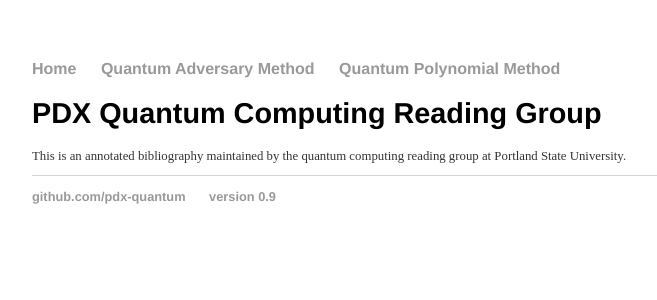
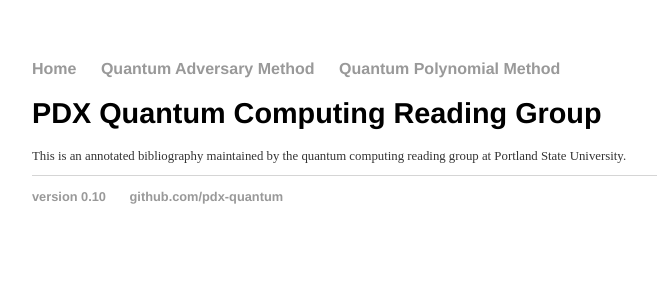
Before and after one commit to pdx-quantum/pdx-quantum.github.io, a Jekyll site: the page built from index.md, in a window 1280 px wide. Shown: the top 300 px of the page, without its empty margins (160-817 px from the left). Built offline with Jekyll 4.4.1, drawn with Linux system fonts in a browser that asks for light colours; part of the change alters nothing that is shown.

Commit message:
Maybe fix layouts

```diff
--- a/_config.yml
+++ b/_config.yml
@@ -2,17 +2,22 @@ name: PDX Quantum Computing Reading Group
 markdown: kramdown
 
 collections:
-    bibentries:
-        output: true
-        permalink: /:collection/:name
-        defaults:
-            values:
-                layout: bibentry
-    topics:
-        output: true
-        permalink: /:name
-        defaults:
-            values:
-                layout: topic
+  bibentries:
+    output: true
+    permalink: /:collection/:name
+  topics:
+    output: true
+    permalink: /:name
+defaults:
+  - scope:
+      path: ""
+      type: bibentries
+    values:
+      layout: bibentry
+  - scope:
+      path: ""
+      type: topics
+    values:
+      layout: topic
 
 theme: jekyll-theme-slate
--- a/_layouts/default.html
+++ b/_layouts/default.html
@@ -24,8 +24,8 @@
         </div>
         <footer>
             <ul>
+                <li><a>version 0.10</a></li>
                 <li><a href="https://github.com/pdx-quantum">github.com/pdx-quantum</a></li>
-                <li><a>version 0.9</a></li>
             </ul>
         </footer>
     </body>
```
